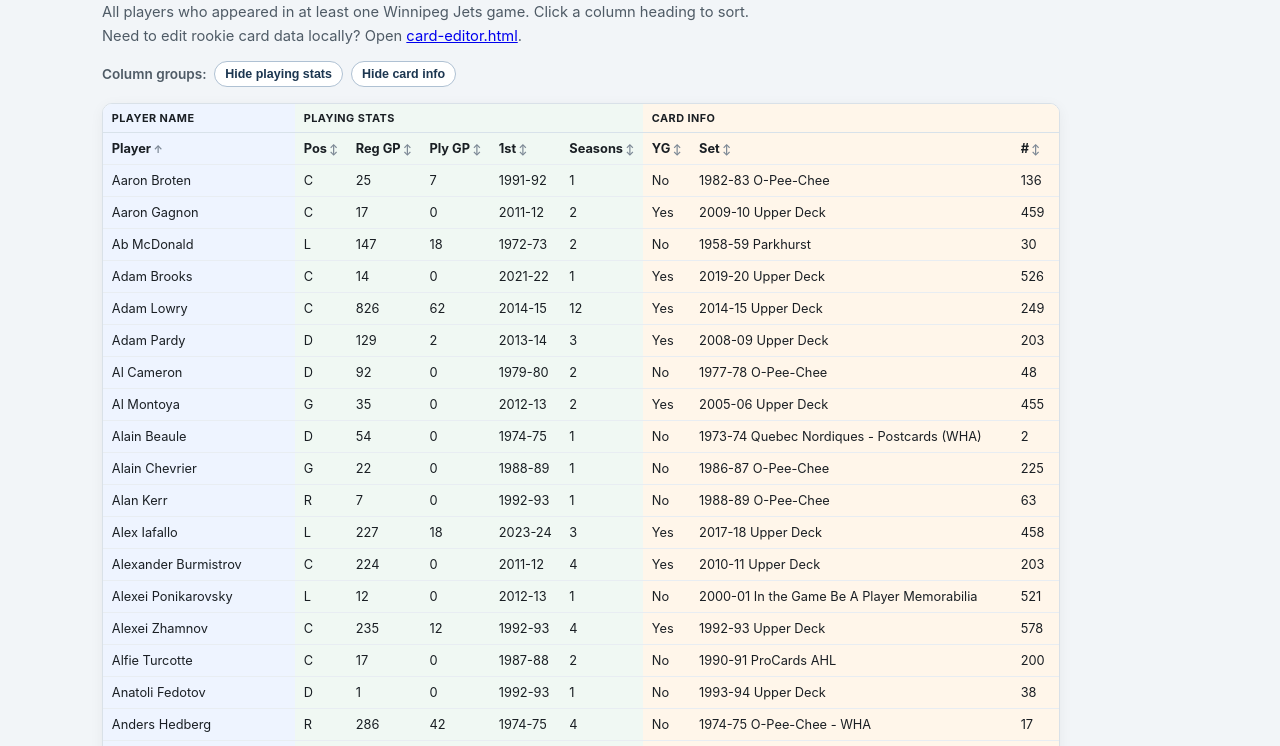
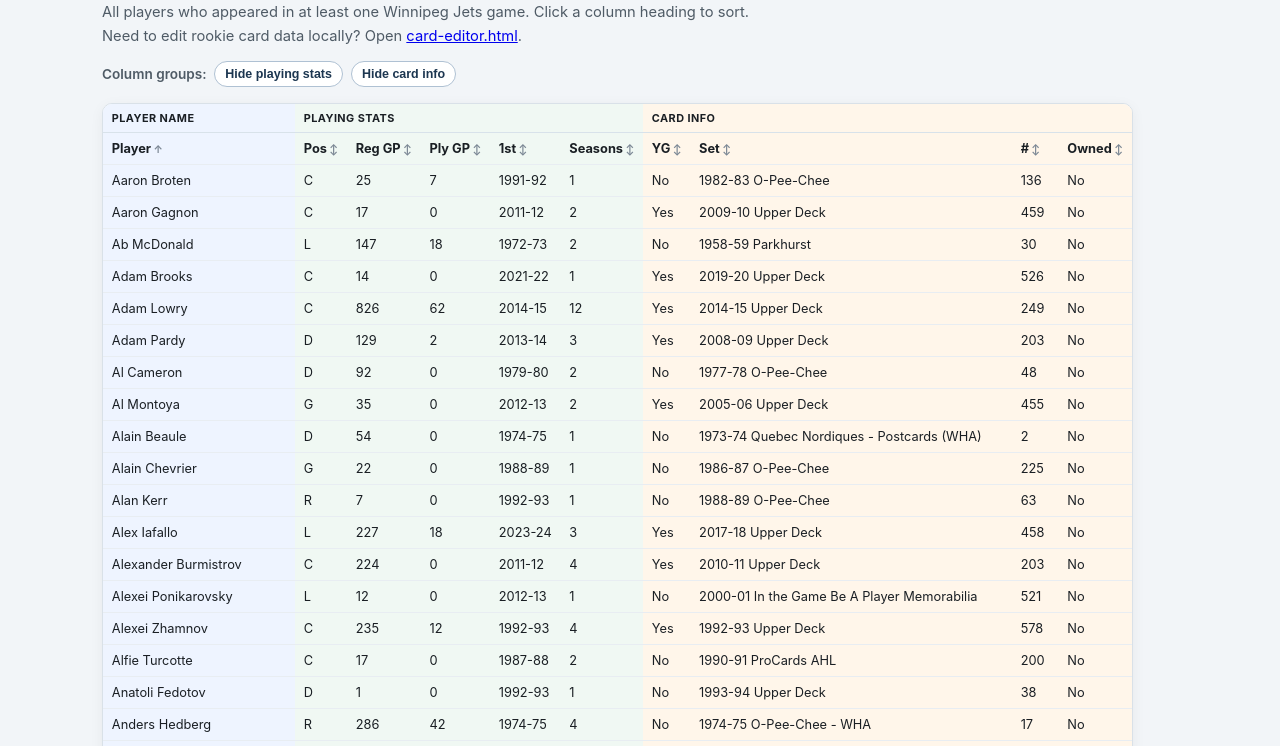
Before and after one commit to coryallegory/wpgjets-players, a plain HTML site: page index.html in a window 1280 px wide. Shown: the part 54-800 px from the top of the page. Drawn offline with Linux system fonts and the light colour scheme.

Commit message:
Move Owned to last card-info column

```diff
--- a/index.html
+++ b/index.html
@@ -32,7 +32,7 @@
             <tr class="group-row">
               <th class="group-header group-player" colspan="1">Player Name</th>
               <th class="group-header group-stats" colspan="5">Playing Stats</th>
-              <th class="group-header group-card" colspan="3">Card Info</th>
+              <th class="group-header group-card" colspan="4">Card Info</th>
             </tr>
             <tr>
               <th class="col-player"><button type="button" data-key="playerName">Player</button></th>
@@ -44,6 +44,7 @@
               <th class="col-card"><button type="button" data-key="isYoungGuns">YG</button></th>
               <th class="col-card"><button type="button" data-key="rookieCardSet">Set</button></th>
               <th class="col-card"><button type="button" data-key="rookieCardNumber">#</button></th>
+              <th class="col-card"><button type="button" data-key="rookieCardIsOwned">Owned</button></th>
             </tr>
           </thead>
           <tbody></tbody>
--- a/js/table.js
+++ b/js/table.js
@@ -77,12 +77,13 @@
         <td class="col-card">${player.isYoungGuns ? 'Yes' : 'No'}</td>
         <td class="col-card">${player.rookieCardSet}</td>
         <td class="col-card">${player.rookieCardNumber}</td>
+        <td class="col-card">${player.rookieCardIsOwned ? 'Yes' : 'No'}</td>
       `;
       this.tableBody.appendChild(row);
     });
   }
 
   renderError(message) {
-    this.tableBody.innerHTML = `<tr><td class="col-player" colspan="9">${message}</td></tr>`;
+    this.tableBody.innerHTML = `<tr><td class="col-player" colspan="10">${message}</td></tr>`;
   }
 }
```
